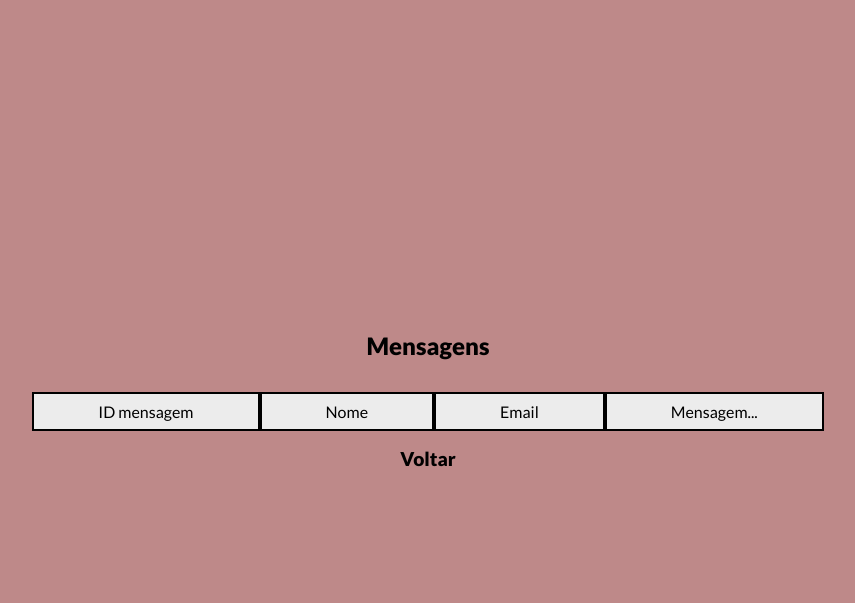
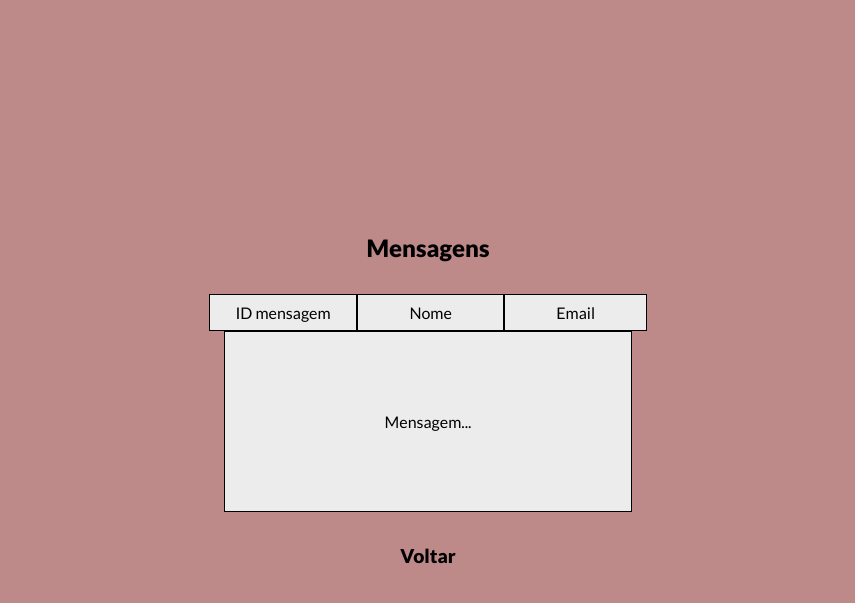
Before and after one commit to Bewwwy/TCC, a PHP site: page /pages/mensagens.php in a window 1280 px wide. Shown: the top 603 px of the page, without its empty margins (212-1067 px from the left). Run offline with PHP 8.4, Linux system fonts and the light colour scheme; data that the repository does not hold is empty.

Commit message:
mensagens (no note vai ficar bem zuado)

```diff
--- a/site/css/crudAdm.css
+++ b/site/css/crudAdm.css
@@ -60,7 +60,7 @@ a {
 
 .tableADM {
     border: 2em;
-    margin: 25px 0;
+    margin: 10px;
     font-size: 0.9em;
     min-width: 400px;
     border: 1px solid;
@@ -103,3 +103,7 @@ a {
     color: rgb(99, 99, 99);
     transition: ease 0.3s;
 }
+
+@media screen and (max-width: 500px) {
+
+}
--- a/site/css/mens.css
+++ b/site/css/mens.css
@@ -28,15 +28,13 @@ body {
 }
 
 h1 {
-    display: flex;
-    flex-direction: column;
     font-weight: 1000;
     font-size: x-large;
     margin-bottom: 2rem;
 }
 
 a {
-    margin-top: 1rem;
+    margin-top: 2rem;
     font-weight: 800;
     font-size: larger;
     color: black;
@@ -54,21 +52,32 @@ a:hover {
 }
 
 #id {
-    border: 2px black solid;
-    padding: 1vh 5vw;
+    border: 1px black solid;
+    padding: 1vh 2vw;
+    text-align: left;
 }
 
 #nome {
-    border: 2px black solid;
-    padding: 1vh 5vw;
+    border: 1px black solid;
+    padding: 1vh 4vw;
 }
 
 #email {
-    border: 2px black solid;
-    padding: 1vh 5vw;
+    border: 1px black solid;
+    padding: 1vh 4vw;
 }
 
-#mens {
-    border: 2px black solid;
-    padding: 1vh 5vw;
+.msg2 {
+    display: flex;
+    flex-direction: column;
+    border: 1px black solid;
+    padding: 10vh 12.5vw;
+    background-color: var(--l_grey);
 }
+
+@media screen and (max-width: 500px) {
+    .msg {
+        flex-direction: column;
+        flex-wrap: wrap;
+    }
+}
--- a/site/pages/mensagens.php
+++ b/site/pages/mensagens.php
@@ -16,11 +16,13 @@ require_once '../banco/conexao.php';
     <h1>Mensagens</h1>
     <div class='msg'>
         <p id="id">ID mensagem</p>
-        <h2 id="nome">Nome</h2>
-        <h3 id="email">Email</h3>
-        <p id="mens">Mensagem...</p>
+        <p id="nome">Nome</p>
+        <p id="email">Email</p>
     </div>
 
+    <div class="msg2">
+        <p>Mensagem...</p>
+    </div>
 
     <?php
         $query = "SELECT * FROM tb_msg ORDER BY ID_msg;";
```
